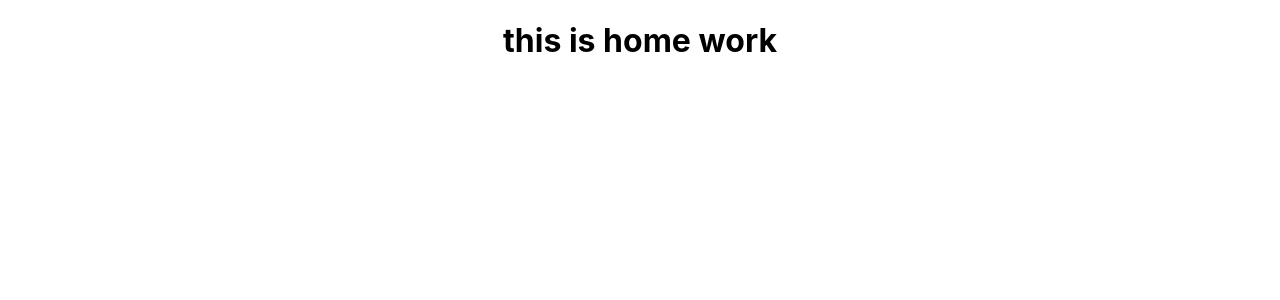
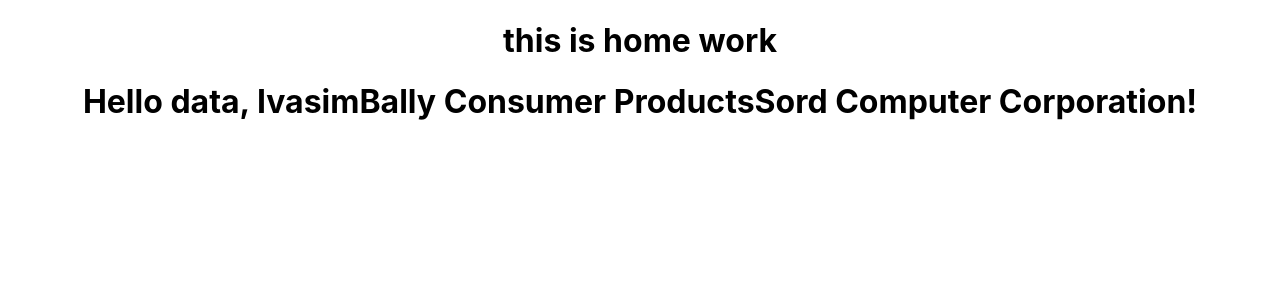
Before and after one commit to rezaakil/homework3, a React (Create React App) app: page / in a window 1280 px wide. Shown: the top 300 px of the page. Built offline with nearby package versions, Linux system fonts and the light colour scheme.

Commit message:
getting the data

```diff
--- a/src/App.js
+++ b/src/App.js
@@ -1,12 +1,55 @@
 import React, { Component } from 'react';
 import './App.css';
 
+// const user = {
+//   firstName: 'Harper',
+//   lastName: 'Perez',
+//   occupation:'student'
+// };
+const data = {
+  "Ivel Z3": {
+    manufacturer: "Ivasim",
+    year: 1969,
+    origin: "Croatia"
+  },
+  "Bally Astrocade": {
+    manufacturer: "Bally Consumer Products",
+    year: 1977,
+    origin: "USA"
+  },
+  "Sord M200 Smart Home Computer": {
+    manufacturer: "Sord Computer Corporation",
+    year: 1971,
+    origin: "Japan"
+  },
+  "Commodore 64": {
+    manufacturer: "Commodore",
+    year: 1982,
+    origin: "USA"
+  }
+}
+
+const formatData=(data) => data["Ivel Z3"].manufacturer+data["Bally Astrocade"].manufacturer+data["Sord M200 Smart Home Computer"].manufacturer
+
+const element = (
+  <h1>
+    Hello data, {formatData(data)}!
+  </h1>
+);
+
+//console.log(data["Ivel Z3"])
+
+
 class App extends Component {
+
   render(){
+
   return (
+
+
     <div className="App">
     <h1>this is home work</h1>
-
+      {element}
 
     </div>
   );
--- a/src/index.js
+++ b/src/index.js
@@ -7,7 +7,9 @@ import store from './store'
 import {Provider} from 'react-redux'
 
 
+
 ReactDOM.render(
+
 	<Provider store={store}>
 		<App />
 	</Provider>,
```
